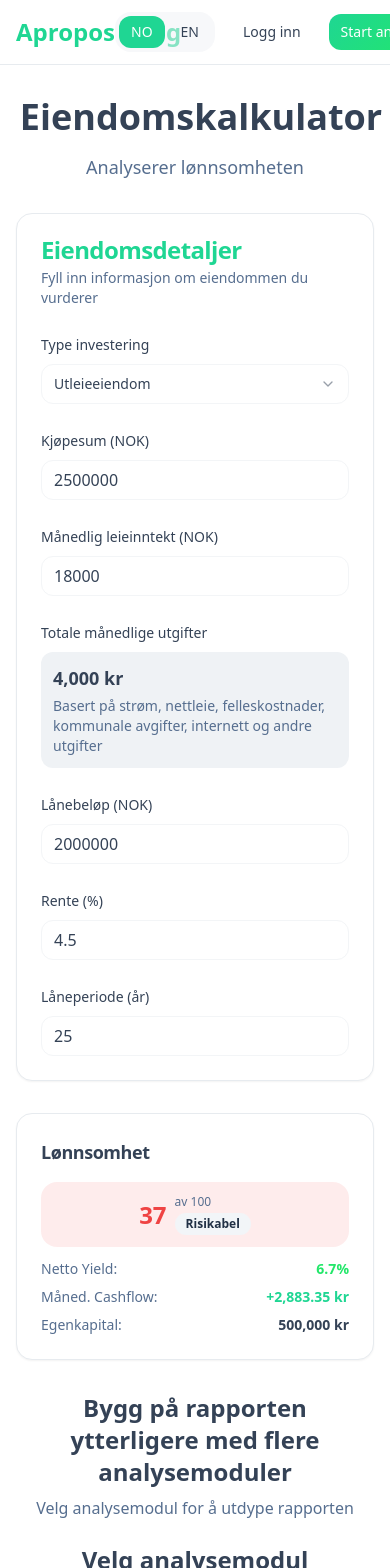
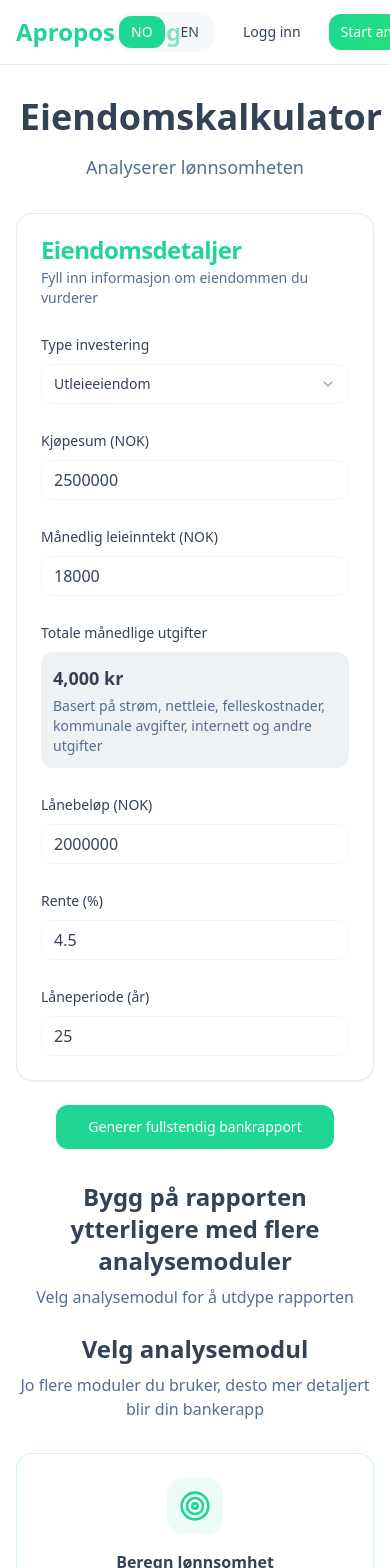
Before and after one commit to Fisker1/leily, a React (Vite) app: page /calculator in a window 390 px wide. Shown: the top 1568 px of the page. Built offline with nearby package versions, Linux system fonts and the light colour scheme.

Commit message:
Center property details and update buttons
Center the property details section on the calculator page. Remove the profitability PDF export box. Add a button below the centered property details for either "Build further on the report" or "Generate complete bank report".

```diff
--- a/src/pages/Calculator.tsx
+++ b/src/pages/Calculator.tsx
@@ -52,9 +52,8 @@ const Calculator = () => {
           </p>
         </div>
 
-        <div className="grid lg:grid-cols-3 gap-8">
-          {/* Property Details - Center */}
-          <div className="lg:col-span-2">
+        {/* Centered Property Details */}
+        <div className="max-w-2xl mx-auto">
           <Card className="shadow-medium">
             <CardHeader>
               <CardTitle className="text-primary">Eiendomsdetaljer</CardTitle>
@@ -152,40 +151,15 @@ const Calculator = () => {
               </div>
             </CardContent>
           </Card>
+
+          {/* Generate Report Button */}
+          {canShowResults && (
+            <div className="mt-6 text-center">
+              <Button size="lg" className="px-8">
+                Generer fullstendig bankrapport
+              </Button>
             </div>
-
-          {/* Small Profitability Preview - Right Side */}
-          <div className="lg:col-span-1">
-            {canShowResults ? (
-              <Card className="shadow-medium h-fit">
-                <CardHeader className="pb-4">
-                  <CardTitle className="text-lg">Lønnsomhet</CardTitle>
-                </CardHeader>
-                <CardContent className="space-y-3">
-                  <ProfitabilityCalculator
-                    propertyValue={propertyValue}
-                    monthlyRent={monthlyRent}
-                    expenses={totalExpenses}
-                    loanAmount={loanAmount}
-                    monthlyLoanPayment={monthlyLoanPayment}
-                    calculatorMode={data.calculatorMode}
-                    compact={true}
-                  />
-                </CardContent>
-              </Card>
-            ) : (
-              <Card className="shadow-medium h-fit">
-                <CardContent className="flex items-center justify-center py-8">
-                  <div className="text-center space-y-2">
-                    <CalcIcon className="h-8 w-8 text-muted-foreground mx-auto" />
-                    <p className="text-sm text-muted-foreground">
-                      Fyll inn eiendomsdetaljene for å se preview
-                    </p>
-                  </div>
-                </CardContent>
-              </Card>
           )}
-          </div>
         </div>
 
         {/* Module Selection Section */}
```
Lines whose indentation alone changed are shown as unchanged.
